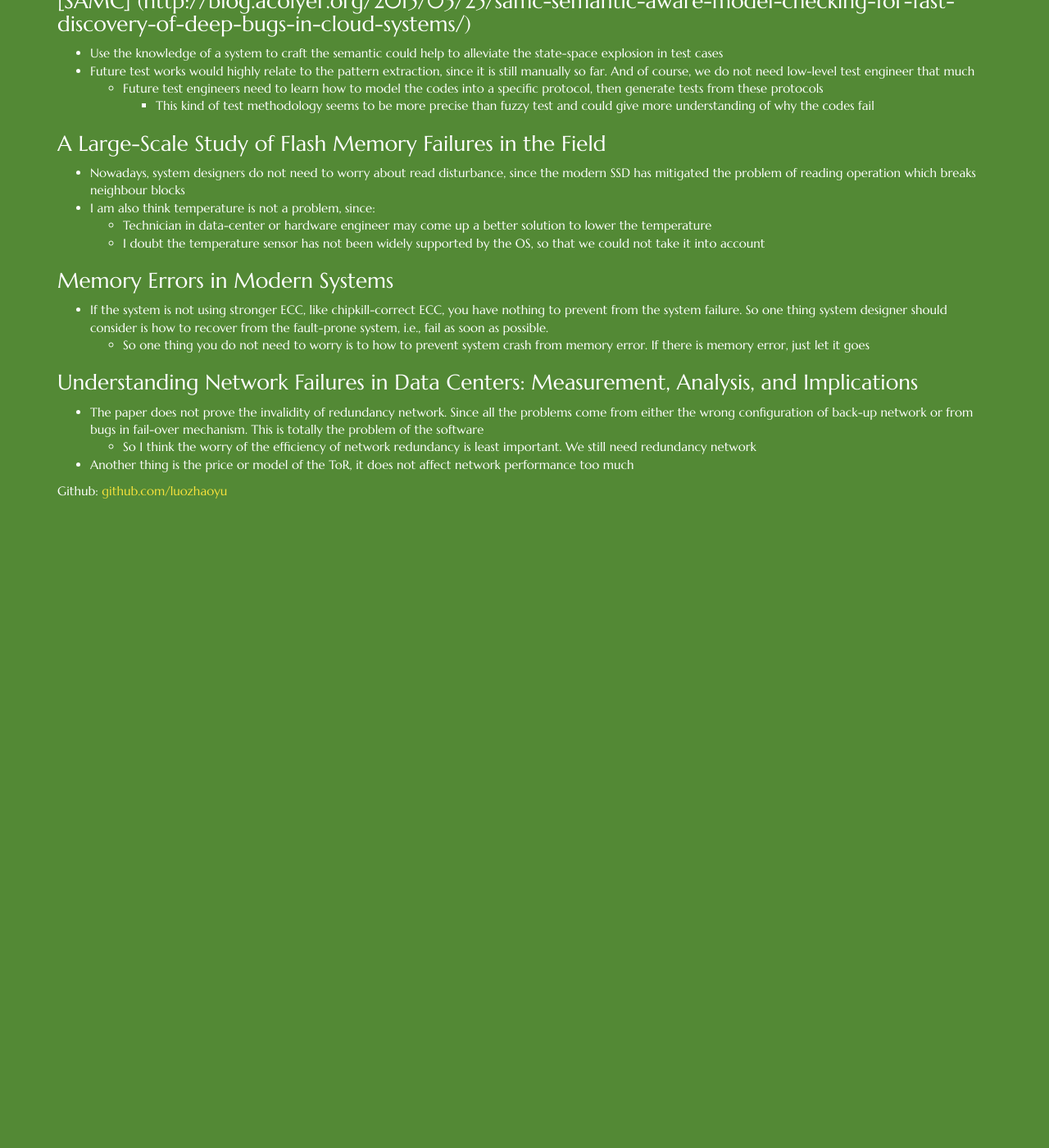
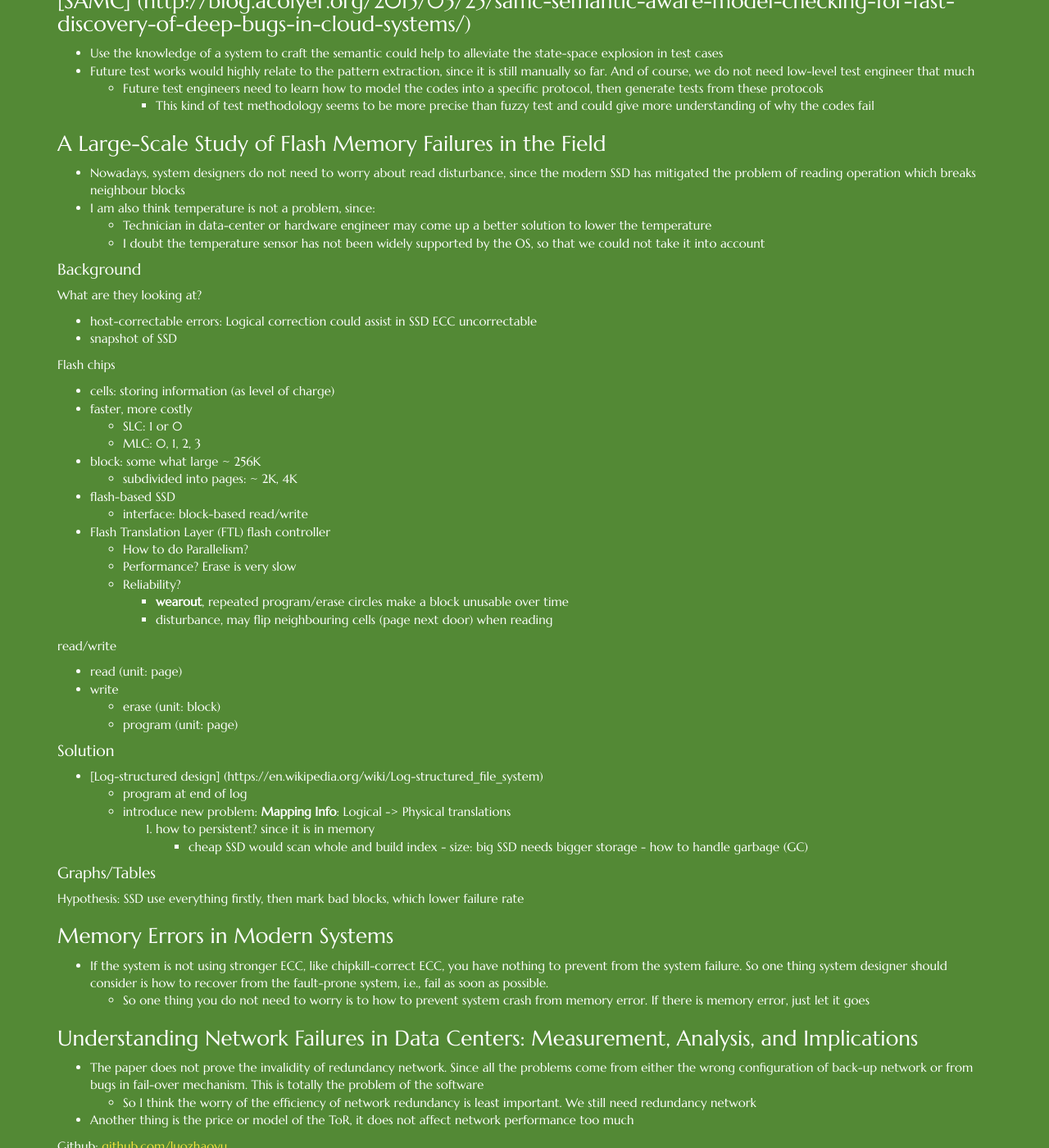
Before and after one commit to luozhaoyu/luozhaoyu.github.io, a Jekyll site: the page built from _posts/2015-09-29-memory-flash-network-failure-SAMC.md, in a window 1280 px wide and 1400 px high, scrolled down 337 px. Shown: the whole window at 82% size. Built offline with Jekyll 4.4.1, drawn with Linux system fonts in a browser that asks for light colours; nearby versions of some CDN libraries; Markdown is read by kramdown in place of the engine named in the settings; before the commit the page ends 967 px from its top, so only the background shows below that.

Commit message:
add flash failure

```diff
--- a/_posts/2015-09-29-memory-flash-network-failure-SAMC.md
+++ b/_posts/2015-09-29-memory-flash-network-failure-SAMC.md
@@ -16,6 +16,49 @@ title: "SAMC, memory, flash, networks failure"
     * Technician in data-center or hardware engineer may come up a better solution to lower the temperature
     * I doubt the temperature sensor has not been widely supported by the OS, so that we could not take it into account
 
+#### Background
+What are they looking at?
+
+* host-correctable errors: Logical correction could assist in SSD ECC uncorrectable
+* snapshot of SSD
+
+Flash chips
+
+* cells: storing information (as level of charge)
+* faster, more costly
+    * SLC: 1 or 0
+    * MLC: 0, 1, 2, 3
+* block: some what large ~ 256K
+    * subdivided into pages: ~ 2K, 4K
+* flash-based SSD
+    * interface: block-based read/write
+* Flash Translation Layer (FTL) flash controller
+    * How to do Parallelism?
+    * Performance? Erase is very slow
+    * Reliability?
+        * **wearout**, repeated program/erase circles make a block unusable over time
+        * disturbance, may flip neighbouring cells (page next door) when reading
+
+read/write
+
+* read (unit: page)
+* write
+    * erase (unit: block)
+    * program (unit: page)
+
+#### Solution
+* [Log-structured design] (https://en.wikipedia.org/wiki/Log-structured_file_system)
+    * program at end of log
+    * introduce new problem: **Mapping Info**: Logical -> Physical translations
+        1. how to persistent? since it is in memory
+            * cheap SSD would scan whole and build index
+        - size: big SSD needs bigger storage
+        - how to handle garbage (GC)
+
+#### Graphs/Tables
+Hypothesis: SSD use everything firstly, then mark bad blocks, which lower failure rate
+
+
 ### Memory Errors in Modern Systems
 * If the system is not using stronger ECC, like chipkill-correct ECC, you have nothing to prevent from the system failure. So one thing system designer should consider is how to recover from the fault-prone system, i.e., fail as soon as possible.
     * So one thing you do not need to worry is to how to prevent system crash from memory error. If there is memory error, just let it goes
```
